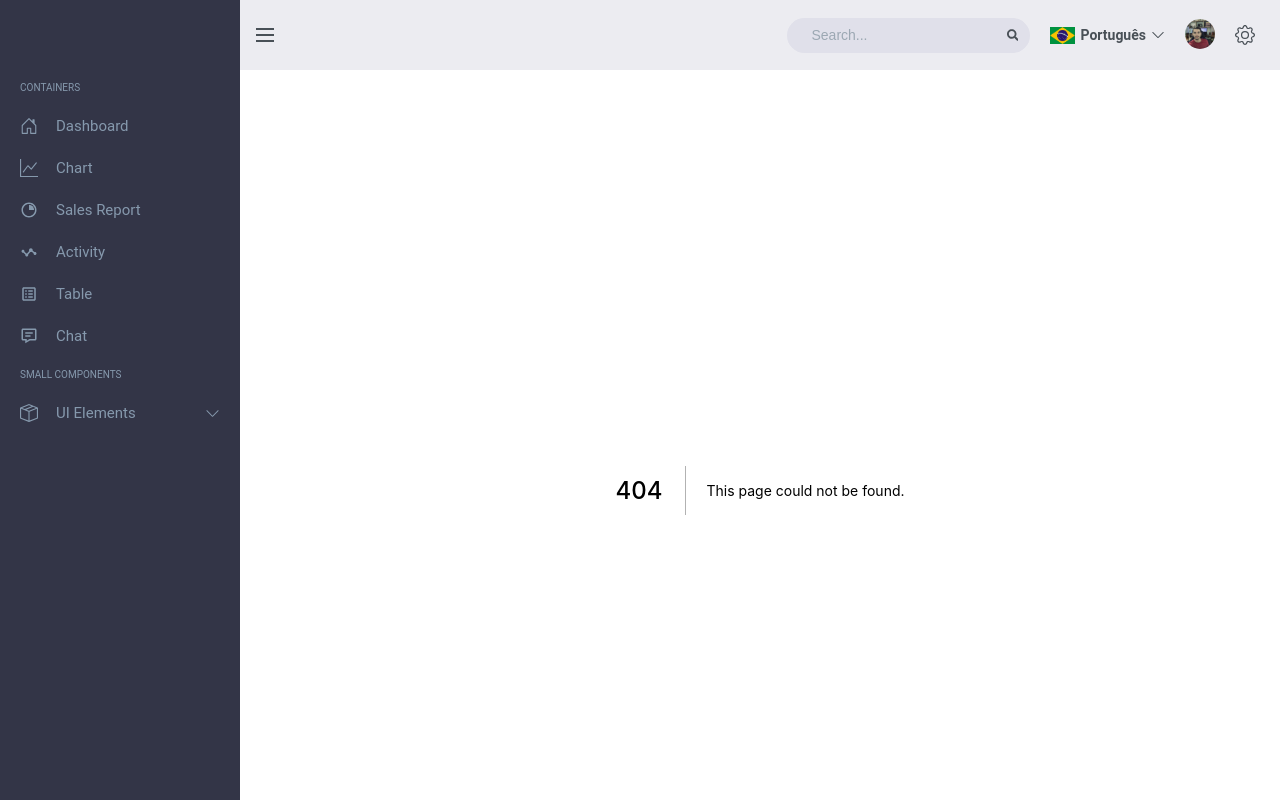
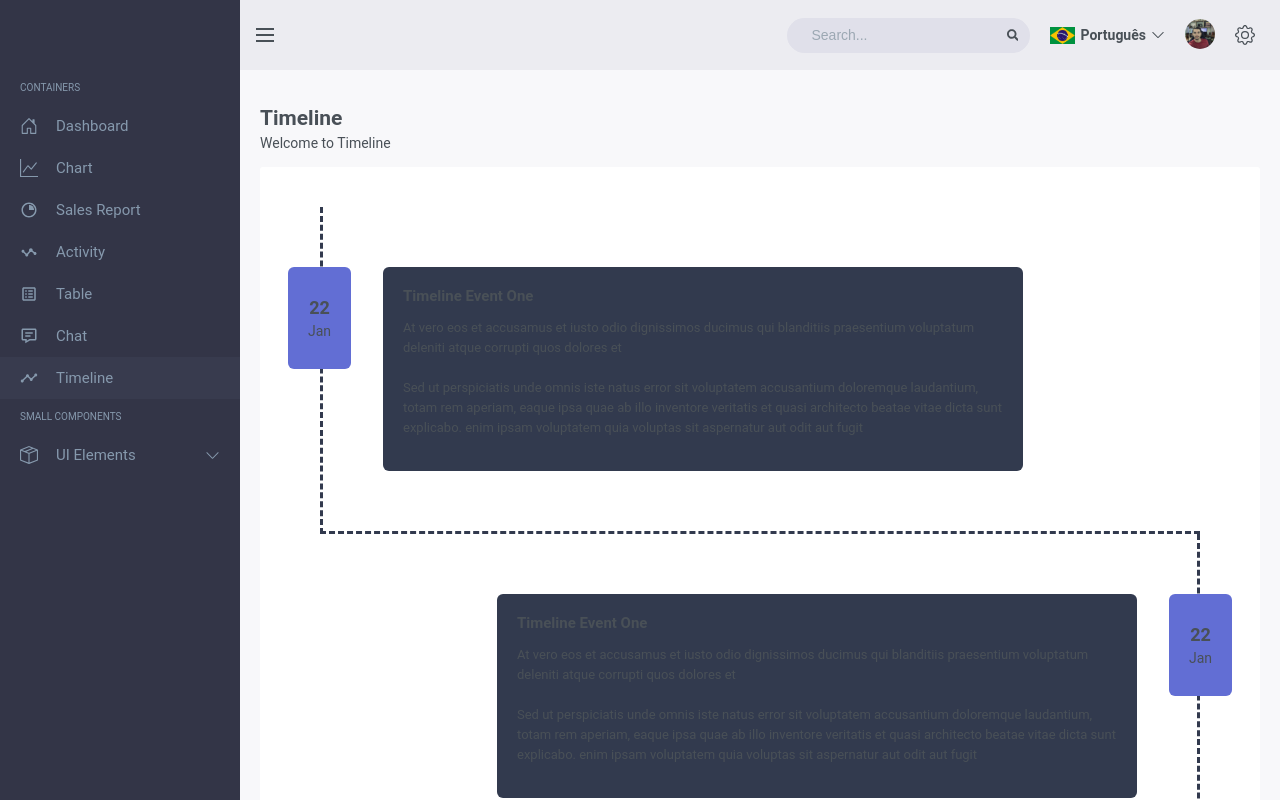
Before and after one commit to bertoldosi/dashboard, a Next.js app: page /timeline in a window 1280 px wide. Before the commit this address had no page. Built offline with nearby package versions, Linux system fonts and the light colour scheme.

Commit message:
feat: Implementando timeline

```diff
--- a/package.json
+++ b/package.json
@@ -12,6 +12,7 @@
     "react": "17.0.2",
     "react-chartjs-2": "^4.0.1",
     "react-dom": "17.0.2",
+    "react-helmet": "^6.1.0",
     "react-icons": "^4.3.1",
     "recharts": "^2.1.8",
     "styled-components": "^5.3.3"
--- a/src/components/containers/Chat/index.jsx
+++ b/src/components/containers/Chat/index.jsx
@@ -44,7 +44,7 @@ function Chat() {
         </StyleMessege>
         <StyleInputMessege>
           <input type="text" placeholder="Enter your text" />
-          <button>Sende</button>
+          <button>Send</button>
         </StyleInputMessege>
       </Card>
     </StyleContainer>
--- a/src/components/containers/Sidebar/itemsSidebar.js
+++ b/src/components/containers/Sidebar/itemsSidebar.js
@@ -7,6 +7,7 @@ import {
   BiStats,
   BiSpreadsheet,
   BiMessageDetail,
+  MdTimeline,
 } from "@Icons";
 
 export default [
@@ -56,6 +57,13 @@ export default [
         href: "/chat",
         submenus: [],
       },
+      {
+        id: "timeline",
+        title: "Timeline",
+        icon: <MdTimeline />,
+        href: "/timeline",
+        submenus: [],
+      },
     ],
   },
 
--- /dev/null
+++ b/src/components/containers/Timeline/index.jsx
@@ -0,0 +1,73 @@
+import Card from "@Common/Card";
+import { StyleContainerLeft, StyleContainerRight } from "./styles";
+
+function Timeline() {
+  return (
+    <Card>
+      <StyleContainerLeft>
+        <span>
+          <strong>22</strong>
+          <p>Jan</p>
+        </span>
+
+        <div>
+          <strong>Timeline Event One</strong>
+
+          <p>
+            At vero eos et accusamus et iusto odio dignissimos ducimus qui
+            blanditiis praesentium voluptatum deleniti atque corrupti quos
+            dolores et <br /> <br /> Sed ut perspiciatis unde omnis iste natus
+            error sit voluptatem accusantium doloremque laudantium, totam rem
+            aperiam, eaque ipsa quae ab illo inventore veritatis et quasi
+            architecto beatae vitae dicta sunt explicabo. enim ipsam voluptatem
+            quia voluptas sit aspernatur aut odit aut fugit
+          </p>
+        </div>
+      </StyleContainerLeft>
+
+      <StyleContainerRight>
+        <span>
+          <strong>22</strong>
+          <p>Jan</p>
+        </span>
+
+        <div>
+          <strong>Timeline Event One</strong>
+
+          <p>
+            At vero eos et accusamus et iusto odio dignissimos ducimus qui
+            blanditiis praesentium voluptatum deleniti atque corrupti quos
+            dolores et <br /> <br /> Sed ut perspiciatis unde omnis iste natus
+            error sit voluptatem accusantium doloremque laudantium, totam rem
+            aperiam, eaque ipsa quae ab illo inventore veritatis et quasi
+            architecto beatae vitae dicta sunt explicabo. enim ipsam voluptatem
+            quia voluptas sit aspernatur aut odit aut fugit
+          </p>
+        </div>
+      </StyleContainerRight>
+
+      <StyleContainerLeft>
+        <span>
+          <strong>22</strong>
+          <p>Jan</p>
+        </span>
+
+        <div>
+          <strong>Timeline Event One</strong>
+
+          <p>
+            At vero eos et accusamus et iusto odio dignissimos ducimus qui
+            blanditiis praesentium voluptatum deleniti atque corrupti quos
+            dolores et <br /> <br /> Sed ut perspiciatis unde omnis iste natus
+            error sit voluptatem accusantium doloremque laudantium, totam rem
+            aperiam, eaque ipsa quae ab illo inventore veritatis et quasi
+            architecto beatae vitae dicta sunt explicabo. enim ipsam voluptatem
+            quia voluptas sit aspernatur aut odit aut fugit
+          </p>
+        </div>
+      </StyleContainerLeft>
+    </Card>
+  );
+}
+
+export default Timeline;
--- /dev/null
+++ b/src/components/containers/Timeline/styles.js
@@ -0,0 +1,104 @@
+import { mobileS, tablet } from "@Constants/devices";
+import styled from "styled-components";
+
+export const StyleContainerLeft = styled.div`
+  border-left: dashed 3px #323a4e;
+  border-bottom: dashed 3px #323a4e;
+  position: relative;
+  padding: 6rem;
+  margin: 0 4rem;
+
+  > span {
+    display: flex;
+    flex-direction: column;
+    align-items: center;
+    padding: 3rem 2rem;
+    position: absolute;
+    background-color: #626ed4;
+    left: -3.5rem;
+    border-radius: 0.6rem;
+
+    strong {
+      font-size: 1.8rem;
+      margin-bottom: 0.5rem;
+    }
+
+    p {
+      margin: 0;
+    }
+  }
+
+  > div {
+    width: 100%;
+    max-width: 60rem;
+    padding: 2rem;
+    background-color: #323a4e;
+    border-radius: 0.6rem;
+
+    strong {
+      font-size: 1.5rem;
+    }
+
+    p {
+      font-size: 1.3rem;
+      line-height: 2rem;
+    }
+  }
+
+  @media ${mobileS} {
+    padding: 4rem;
+    margin: 0 2rem;
+  }
+`;
+
+export const StyleContainerRight = styled.div`
+  display: flex;
+  justify-content: end;
+  border-right: dashed 3px #323a4e;
+  border-bottom: dashed 3px #323a4e;
+  position: relative;
+  padding: 6rem;
+  margin: 0 4rem;
+
+  > span {
+    display: flex;
+    flex-direction: column;
+    align-items: center;
+    padding: 3rem 2rem;
+    position: absolute;
+    background-color: #626ed4;
+    right: -3.5rem;
+    border-radius: 0.6rem;
+
+    strong {
+      font-size: 1.8rem;
+      margin-bottom: 0.5rem;
+    }
+
+    p {
+      margin: 0;
+    }
+  }
+
+  > div {
+    width: 100%;
+    max-width: 60rem;
+    padding: 2rem;
+    background-color: #323a4e;
+    border-radius: 0.6rem;
+
+    strong {
+      font-size: 1.5rem;
+    }
+
+    p {
+      font-size: 1.3rem;
+      line-height: 2rem;
+    }
+  }
+
+  @media ${mobileS} {
+    padding: 4rem;
+    margin: 0 2rem;
+  }
+`;
--- a/src/icons/index.js
+++ b/src/icons/index.js
@@ -26,3 +26,5 @@ export {
   BiSpreadsheet,
   BiMessageDetail,
 } from "react-icons/bi";
+
+export { MdTimeline } from "react-icons/md";
--- /dev/null
+++ b/src/pages/timeline/index.jsx
@@ -0,0 +1,13 @@
+import BreadCrumbs from "@Common/BreadCrumbs";
+import ContainerTimeline from "@Containers/Timeline";
+
+function Timeline() {
+  return (
+    <>
+      <BreadCrumbs title="Timeline" resumePage="Welcome to Timeline" />
+      <ContainerTimeline />
+    </>
+  );
+}
+
+export default Timeline;
```
Also changed, not shown: 1 other file (tests, documents, lock files or other folders).
